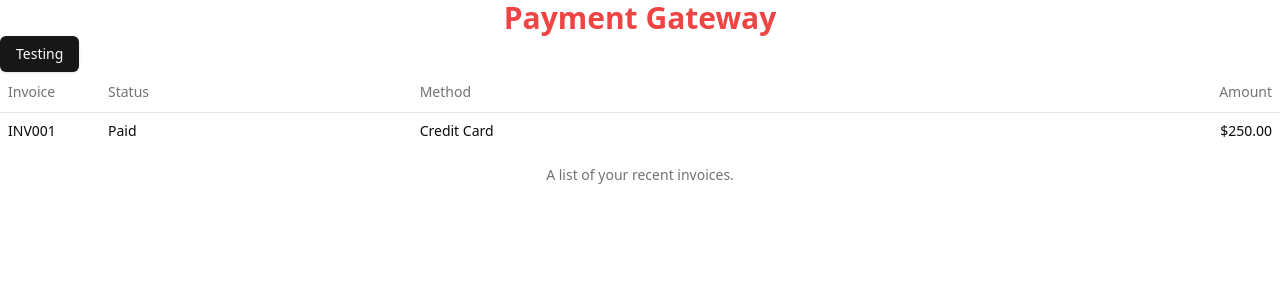
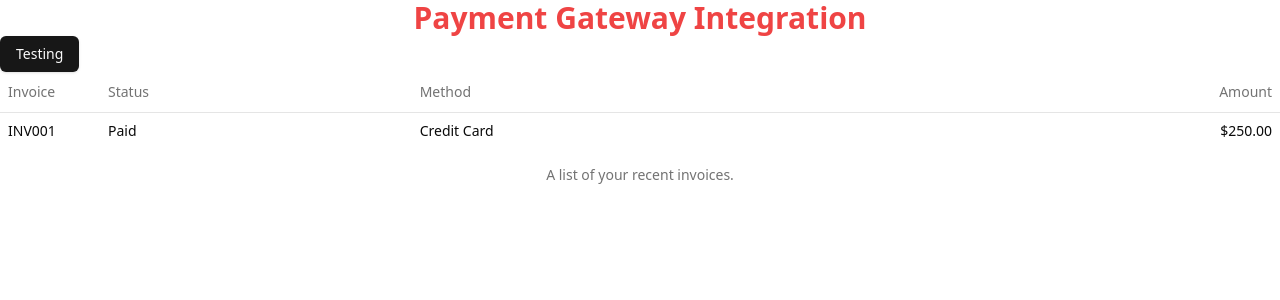
Before and after one commit to vipuldhomane/PG-Admin, a React (Vite) app: page / in a window 1280 px wide. Shown: the top 300 px of the page. Built offline with nearby package versions, Linux system fonts and the light colour scheme.

Commit message:
Connenction testing by Anmol

```diff
--- a/src/App.jsx
+++ b/src/App.jsx
@@ -8,7 +8,7 @@ export default function App() {
   return (
     <>
     <h1 className="text-3xl font-bold  text-center text-red-500">
-      Payment Gateway
+      Payment Gateway Integration
     </h1>
       <Button>Testing</Button>
       <TableWrapper/>
```
